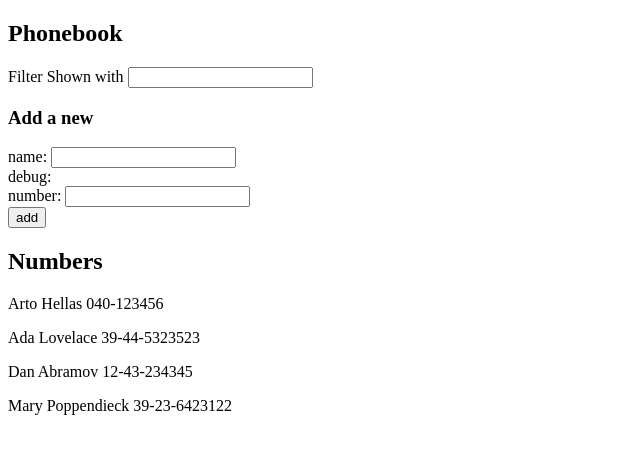
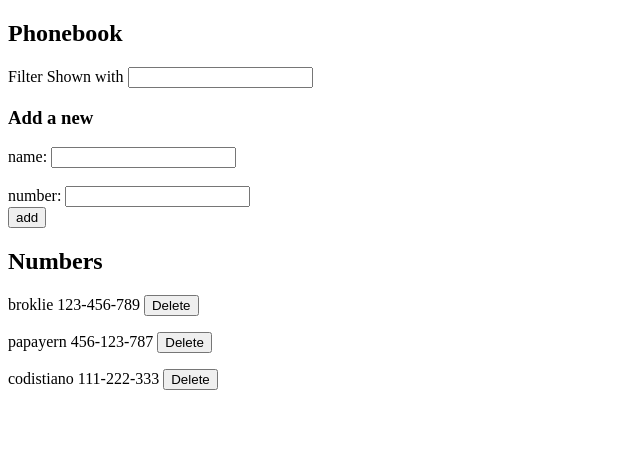
Before and after one commit to codistiano/fullstackopen, a React (Vite) app in the folder Part-2/Phonebook/: page / in a window 1280 px wide. Shown: the top 454 px of the page, without its empty margins (0-640 px from the left). Built offline with nearby package versions, Linux system fonts and the light colour scheme; data requests are answered from the project's data file.

Commit message:
Ex 2.11 - 2.15 Submission

```diff
--- a/Part-2/Phonebook/db.json
+++ b/Part-2/Phonebook/db.json
@@ -1,24 +1,19 @@
 {
   "persons": [
     {
-      "name": "Arto Hellas",
-      "number": "040-123456",
-      "id": "1"
+      "id": "b235",
+      "name": "broklie",
+      "number": "123-456-789"
     },
     {
-      "name": "Ada Lovelace",
-      "number": "39-44-5323523",
-      "id": "2"
+      "id": "c2f6",
+      "name": "papayern",
+      "number": "456-123-787"
     },
     {
-      "name": "Dan Abramov",
-      "number": "12-43-234345",
-      "id": "3"
-    },
-    {
-      "name": "Mary Poppendieck",
-      "number": "39-23-6423122",
-      "id": "4"
+      "id": "8cfc",
+      "name": "codistiano",
+      "number": "111-222-333"
     }
   ]
 }
--- a/Part-2/Phonebook/src/App.jsx
+++ b/Part-2/Phonebook/src/App.jsx
@@ -2,7 +2,7 @@ import { useEffect, useState } from "react";
 import Filter from "./components/Filter";
 import PersonForm from "./components/PersonForm";
 import Persons from "./components/Persons";
-import axios from "axios";
+import personServices from "./services/persons";
 
 const App = () => {
   const [persons, setPersons] = useState([]);
@@ -14,24 +14,52 @@ const App = () => {
   const handleSubmit = (e) => {
     e.preventDefault();
 
-    const nameExists = persons.some((person) => person.name === newName);
+    const nameExists = persons.filter((person) => person.name === newName);
+    const numExists = persons.some((person) => person.number === newNum);
 
-    if (nameExists) {
-      alert(`${newName} is already added to phonebook`);
+    if (nameExists.length > 0 && !numExists) {
+      updateNum(nameExists);
+      return;
+    } else if (nameExists.length > 0 && numExists) {
+      alert(`${nameExists[0].name} already exists in the phonebook!`)
       return;
     }
 
-    const newPerson = persons.concat({
+    const newPerson = {
       name: newName,
       number: newNum,
-      id: persons.length + 1,
-    });
+    };
 
-    setPersons(newPerson);
-    setResult(newPerson);
-    setNewName("");
-    setNewNum("");
+    personServices
+      .create(newPerson)
+      .then((data) => {
+        setPersons(persons.concat(data));
+        setResult(persons.concat(data));
+        setNewName("");
+        setNewNum("");
+    })
+      .catch((err) => {
+        console.log("AN ERROR OCCURRED!")
+    })
   };
+
+  const updateNum = (theName) => {
+    const {id, name, number} = theName[0]
+
+    const approval = window.confirm(`${name} is already added to the phonebook, replace the old number with a new one?`)
+
+    if (approval) {
+      const updatedPerson = {...theName[0], number: newNum}
+      personServices
+        .update(id, updatedPerson)
+        .then(data => {
+          setPersons(persons.map(person => (person.id === id ? data : person)))
+          setResult(persons.map(person => (person.id === id ? data : person)))
+          setNewName("")
+          setNewNum("")
+        })
+    }
+  }
 
   const filtering = (e) => {
     const searchedKey = e.target.value;
@@ -45,12 +73,32 @@ const App = () => {
   };
 
   useEffect(() => {
-    console.log("effect");
-    axios.get("http://localhost:3001/persons").then((res) => {
-      setPersons(res.data);
-      setResult(res.data);
-    });
-  }, []);
+    personServices
+      .getAll()
+      .then(data => {
+        setPersons(data)
+        setResult(data)
+      })
+      .catch(err => console.log("AN ERROR OCCURRED!"))
+    }, []);
+
+
+  const deleteFunc = (id) => {
+    const toBeDeleted = persons.filter(person => person.id === id)
+
+    const approval = window.confirm(`Do you want to delete ${toBeDeleted[0].name} `)
+
+    if (approval) {
+      personServices
+        .deletion(id)
+        .then(data => {
+          const updatedPersons = persons.filter(person => person.id !== id)
+          setPersons(updatedPersons)
+          setResult(updatedPersons)
+        })
+    }
+  }
+
 
   return (
     <div>
@@ -65,7 +113,7 @@ const App = () => {
         setNewNum={setNewNum}
       />
       <h2>Numbers</h2>
-      <Persons result={result} />
+      <Persons result={result} deleteFunc={deleteFunc} />
     </div>
   );
 };
--- a/Part-2/Phonebook/src/components/PersonForm.jsx
+++ b/Part-2/Phonebook/src/components/PersonForm.jsx
@@ -8,8 +8,8 @@ const PersonForm = ({handleSubmit, newName, newNum, setNewName, setNewNum }) =>
           onChange={(e) => setNewName(e.target.value)}
           value={newName}
         />
-        <div>debug: {newName}</div>
       </div>
+      <br />
       <div>
         number:{" "}
         <input
--- a/Part-2/Phonebook/src/components/Persons.jsx
+++ b/Part-2/Phonebook/src/components/Persons.jsx
@@ -1,10 +1,11 @@
-const Persons = ({ result }) => {
+const Persons = ({ result, deleteFunc }) => {
   return (
     <>
       {result.map((person) => {
         return (
           <p key={person.name}>
-            {person.name} {person.number}
+            {person.name} {person.number}{" "}
+            <button onClick={() => deleteFunc(person.id)}>Delete</button>
           </p>
         );
       })}
--- /dev/null
+++ b/Part-2/Phonebook/src/services/persons.js
@@ -0,0 +1,24 @@
+import axios from 'axios';
+const baseUrl = 'http://localhost:3001/persons';
+
+const getAll = () => {
+  const request = axios.get(baseUrl);
+  return request.then(res => res.data);
+};
+
+const create = (newObject) => {
+  const request = axios.post(baseUrl, newObject);
+  return request.then(res => res.data);
+};
+
+const deletion = (id) => {
+    const request = axios.delete(`${baseUrl}/${id}`);
+    return request.then(res => res.data);
+}
+
+const update = (id, updatedObject) => {
+  const request = axios.put(`${baseUrl}/${id}`, updatedObject);
+  return request.then(res => res.data);
+};
+
+export default { getAll, create, update, deletion };
```
